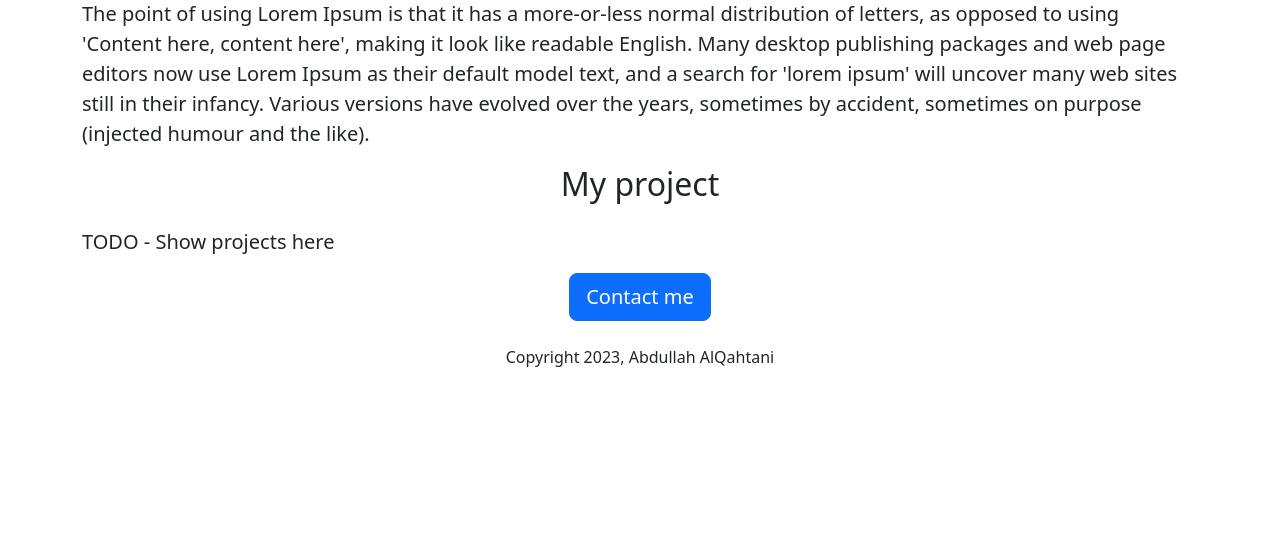
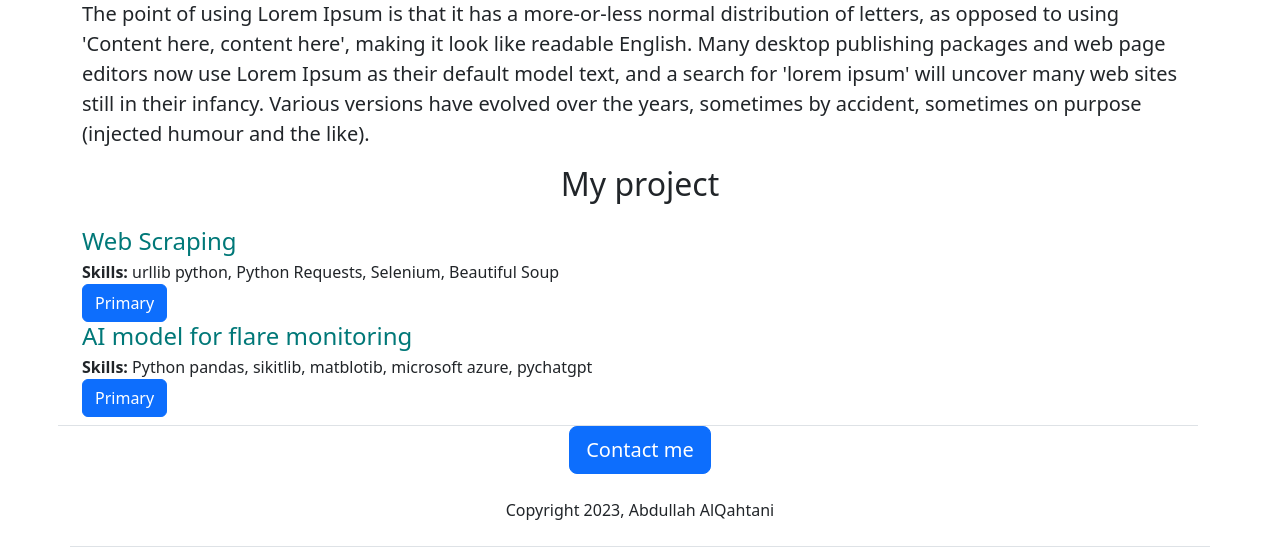
Before and after one commit to 33AbdullahAlQahtani/AbdullahPortfolio, a Flask app: page / in a window 1280 px wide. Shown: the part 551-1098 px from the top of the page. Before the commit the page ends 918 px from the top, so only its background shows below. Run offline with Flask 3, Linux system fonts and the light colour scheme.

Commit message:
python dictionary inside html

```diff
--- a/app.py
+++ b/app.py
@@ -1,11 +1,26 @@
 from flask import Flask, render_template
 
 app = Flask(__name__)
+projects = [{
+    'id':
+    1,
+    'project':
+    'Web Scraping',
+    'skills':
+    'urllib python, Python Requests, Selenium, Beautiful Soup'
+}, {
+    'id':
+    2,
+    'project':
+    'AI model for flare monitoring',
+    'skills':
+    'Python pandas, sikitlib, matblotib, microsoft azure, pychatgpt'
+}]
 
 
 @app.route("/")
 def hello_world():
-  return render_template('home.html')
+  return render_template('home.html', projects=projects)
 
 
 if __name__ == '__main__':
--- a/templates/home.html
+++ b/templates/home.html
@@ -23,7 +23,11 @@ height="320px">
 <h1 class = "text-center mt-2 mb-4">About me</h1>
 <p class = "lead">It is a long established fact that a reader will be distracted by the readable content of a page when looking at its layout. The point of using Lorem Ipsum is that it has a more-or-less normal distribution of letters, as opposed to using 'Content here, content here', making it look like readable English. Many desktop publishing packages and web page editors now use Lorem Ipsum as their default model text, and a search for 'lorem ipsum' will uncover many web sites still in their infancy. Various versions have evolved over the years, sometimes by accident, sometimes on purpose (injected humour and the like).</p>
 <h2 class = "text-center mt-2 mb-4">My project</h2>
-<p class = "lead">TODO - Show projects here</p>
+<div>
+{%for st in projects%}
+  {%include 'projectslist.html'%}
+{%endfor%}
+</div>
 <div class = "text-center">
 <button class="btn btn-primary btn-lg">Contact me</button>
 <p class = "mt-4">Copyright 2023, Abdullah AlQahtani</p>
--- /dev/null
+++ b/templates/projectslist.html
@@ -0,0 +1,13 @@
+<div class = "row border-bottom" style = "margin-buttom:16px;padding-bottom:8px;">
+  <div class = "col-9">
+   <h4
+style = "color:rgb(0,120,120);margin-bottom:4px;"}>
+     {{st['project']}}
+
+  </h4>
+<div><b>Skills: </b>{{st['skills']}}
+    </div>
+  <div class = "col-2">
+  <button type="button" class="btn btn-primary">Primary</button>
+  </div>
+</div>
```
